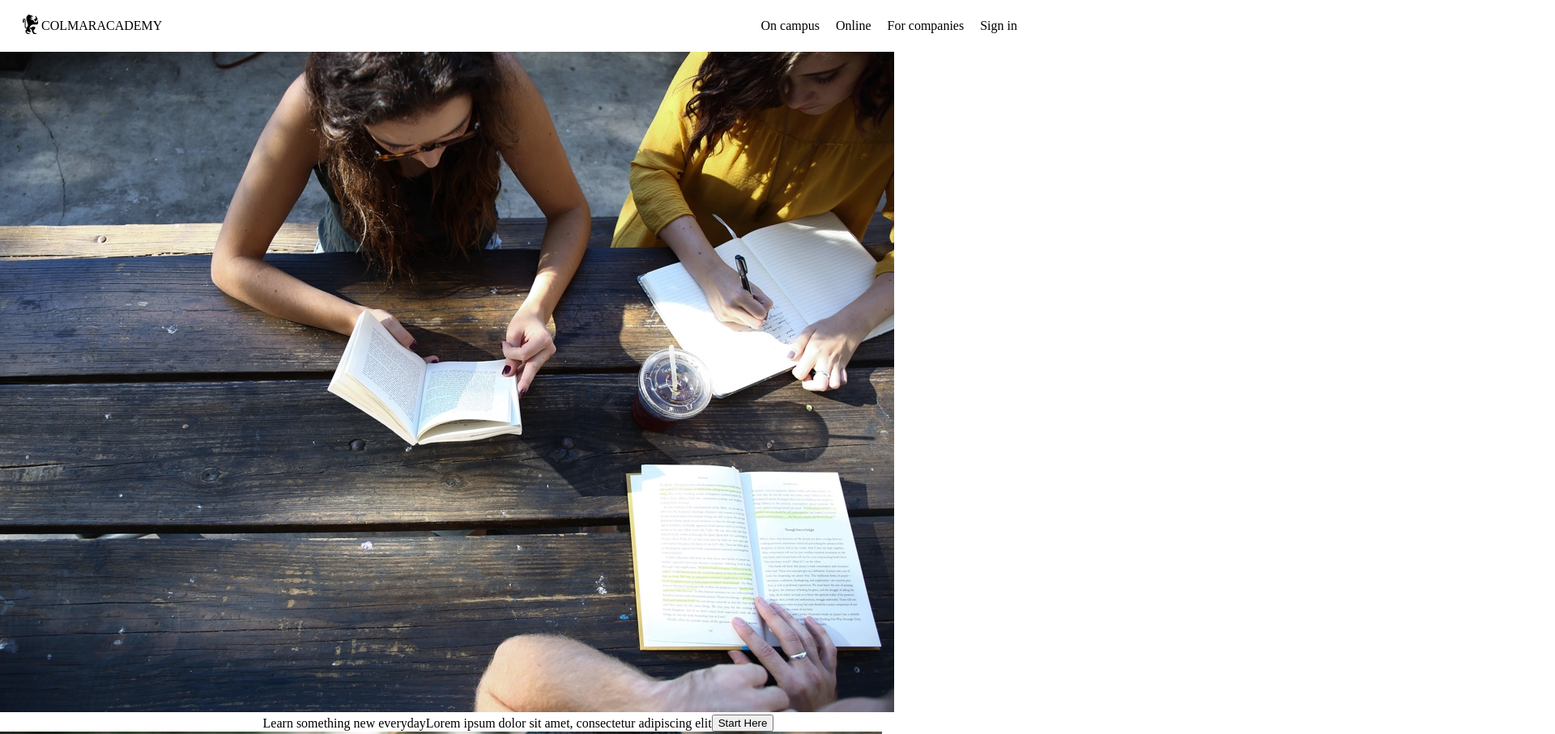
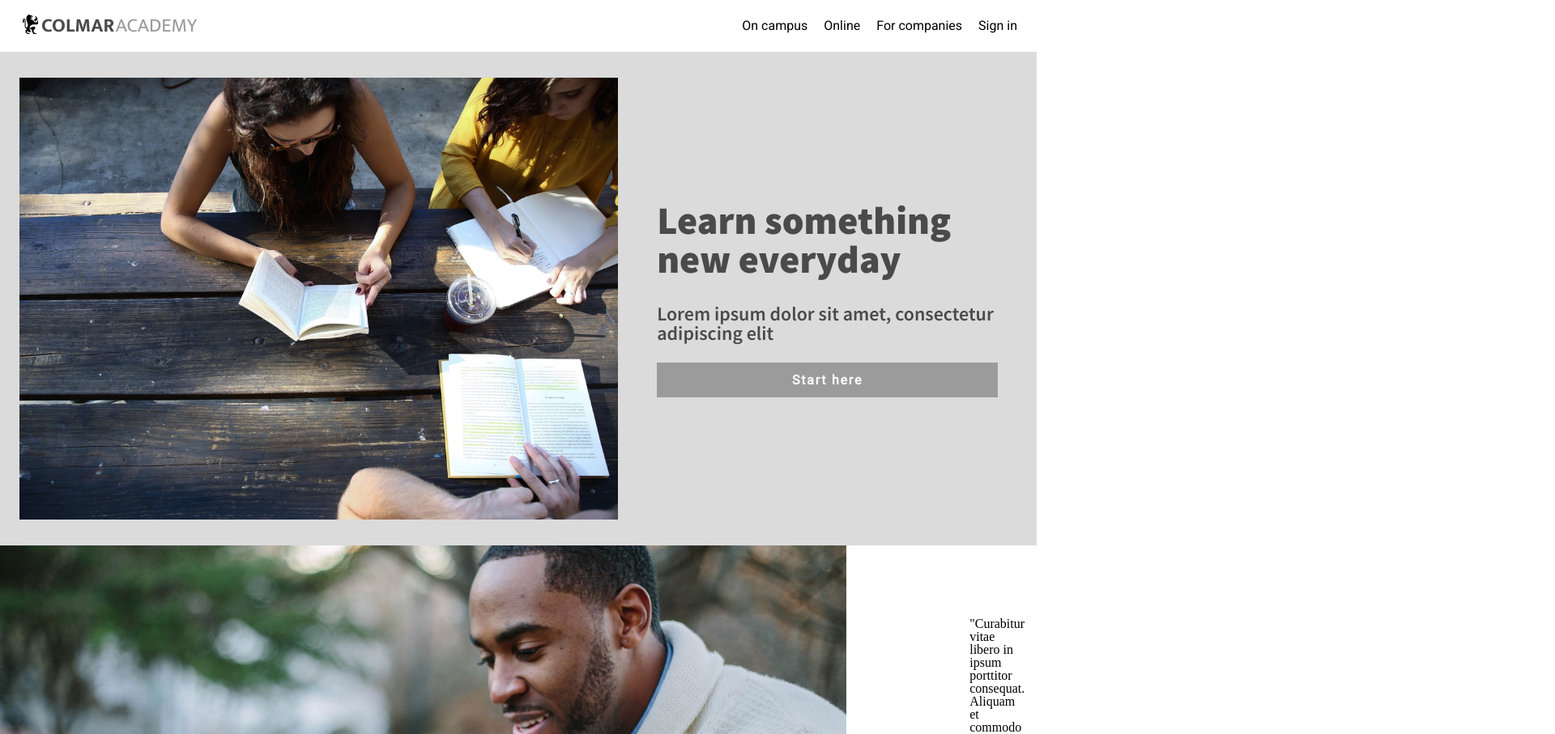
Before and after one commit to HJ1X/colmar_academy, a plain HTML site: page index.html in a window 1280 px wide. Shown: the top 907 px of the page at 81% size, 1920 px wide, since content can reach past the window. Drawn offline with Linux system fonts and the light colour scheme.

Commit message:
add header banner css and fix html file

```diff
--- a/index.html
+++ b/index.html
@@ -4,8 +4,9 @@
     <meta charset="UTF-8">
     <meta name="viewport" content="width=device-width, initial-scale=1.0">
     <title>Colmar Academy</title>
+    <link href="https://fonts.googleapis.com/css2?family=Kumbh+Sans:wght@400;700&family=Montserrat:wght@300;400&family=Mukta:wght@400;700&family=Roboto&family=Source+Sans+Pro:wght@600;900&display=swap" rel="stylesheet">
+    <link rel="stylesheet" href="./resources/css/reset.css" type="text/css">
     <link rel="stylesheet" href="./resources/css/style.css" type="text/css">
-    <link rel="stylesheet" href="./resources/css/reset.css" type="text/css">
 </head>
 
 <body>
@@ -24,23 +25,23 @@
                     <span class="colmar">COLMAR</span><span class="academy">ACADEMY</span>
                 </div>
                 <nav>
-                    <span>On campus</span>
-                    <span>Online</span>
-                    <span>For companies</span>
-                    <span>Sign in</span>
+                    <span><a href="#">On campus</a></span>
+                    <span><a href="#">Online</a></span>
+                    <span><a href="#">For companies</a></span>
+                    <span><a href="#">Sign in</a></span>
                 </nav>
             </div>
         </div>
     </header>
 
     <!-- -----------------------banner--------------------- -->
-    <div class="" role="banner">
-        <div class="container">
+    <div class="banner" role="banner">
+        <div class="flex-container">
             <img src="./resources/images/banner.jpg" alt="banner">
-            <div class="flex-container">
+            <div class="info flex-container">
                 <h1>Learn something new everyday</h1>
                 <p>Lorem ipsum dolor sit amet, consectetur adipiscing elit</p>
-                <button onclick="location.href='#'" type="button">Start Here</button>
+                <button onclick="location.href='#'" type="button">Start here</button>
             </div>
         </div>
     </div>
--- a/resources/css/style.css
+++ b/resources/css/style.css
@@ -1,4 +1,4 @@
-htnl {
+html {
     font-size: 16px;
 }
 
@@ -7,6 +7,57 @@ htnl {
     justify-content: center;
     align-items: center;
 }
+
+a {
+    text-decoration: none;
+    color: black;
+}
+
+a:hover {
+    font-weight: 600;
+}
+
+.colmar {
+    font-family: 'Mukta', sans-serif;
+    font-size: 1.5rem;
+    font-weight: 700;
+    color: rgb(74, 74, 74);
+    padding-right: 0.1rem;
+}
+
+.academy {
+    font-family: 'Mukta', sans-serif;
+    font-size: 1.5rem;
+    font-weight: 400;
+    color: rgb(155, 155, 155);
+}
+
+h1 {
+    font-family: 'Source Sans Pro', sans-serif;
+    font-size: 2.5rem;
+    font-weight: 900;
+    line-height: 3rem;
+}
+
+h2 {
+    font-family: 'Kumbh Sans';
+    font-size: 2rem;
+    font-weight: 900;
+}
+
+h3 {
+    font-family: 'Kumbh Sans';
+    font-size: 1.5rem;
+    font-weight: 700;
+}
+
+h4 {
+    font-family: 'Kumbh Sans';
+    font-size: 1rem;
+    font-weight: 400;
+}
+
+/* ---------------- header --------------- */
 
 header, header > .flex-container {
     height: 64px;
@@ -48,8 +99,85 @@ header, header > .flex-container {
     }
     .header-desktop nav span {
         padding-right: 16px;
+        font-family: 'Roboto';
+        font-weight: 400;
     }
     .header-desktop nav span:last-child {
         padding-right: 0;
     }
 }
+
+/* --------------- banner ---------------- */
+
+.banner .flex-container {
+    flex-direction: column;
+    justify-content: flex-start;
+    background-color: rgb(219, 219, 219);
+}
+
+.banner img {
+    max-width: 100%;
+}
+
+.banner .info {
+    padding: 32px 16px;
+    justify-content: flex-start;
+}
+
+.banner .info h1, .banner .info p, .banner .info button {
+    width: 100%;
+}
+
+.banner .info h1 {
+    padding-bottom: 32px;
+    color: rgb(74, 74, 74)
+}
+
+.banner .info p {
+    padding-bottom: 24px;
+    font-size: 1.5rem;
+    font-family: 'Source Sans Pro', sans-serif;
+    font-weight: 600;
+    color: rgb(74, 74, 74);
+}
+
+.banner button {
+    border: none;
+    background-color: rgb(155, 155, 155);
+    padding: 12px 0;
+    text-align: center;
+    color: white;
+    font-family: 'Roboto';
+    font-weight: 700;
+    font-size: 1rem;
+    letter-spacing: 0.11rem;
+    cursor: pointer;
+    transition: all 0.4s;
+}
+
+.banner button:hover {
+    background-color: rgb(94, 93, 93);
+    color: white;
+}
+
+@media only screen and (min-width: 600px) {
+    .banner {
+        background-color: rgb(216, 216, 216);
+    }
+    .banner .flex-container {
+        flex-direction: row;
+        padding: 32px 24px;
+        box-sizing: border-box;
+    }
+    .banner img {
+        width: 60%;
+        min-height: 100%;
+        padding-right: 24px;
+    }
+    .banner .info  {
+        flex-direction: column;
+    }
+    .banner .info h1 {
+        font-size: 3rem;
+    }
+}
```
